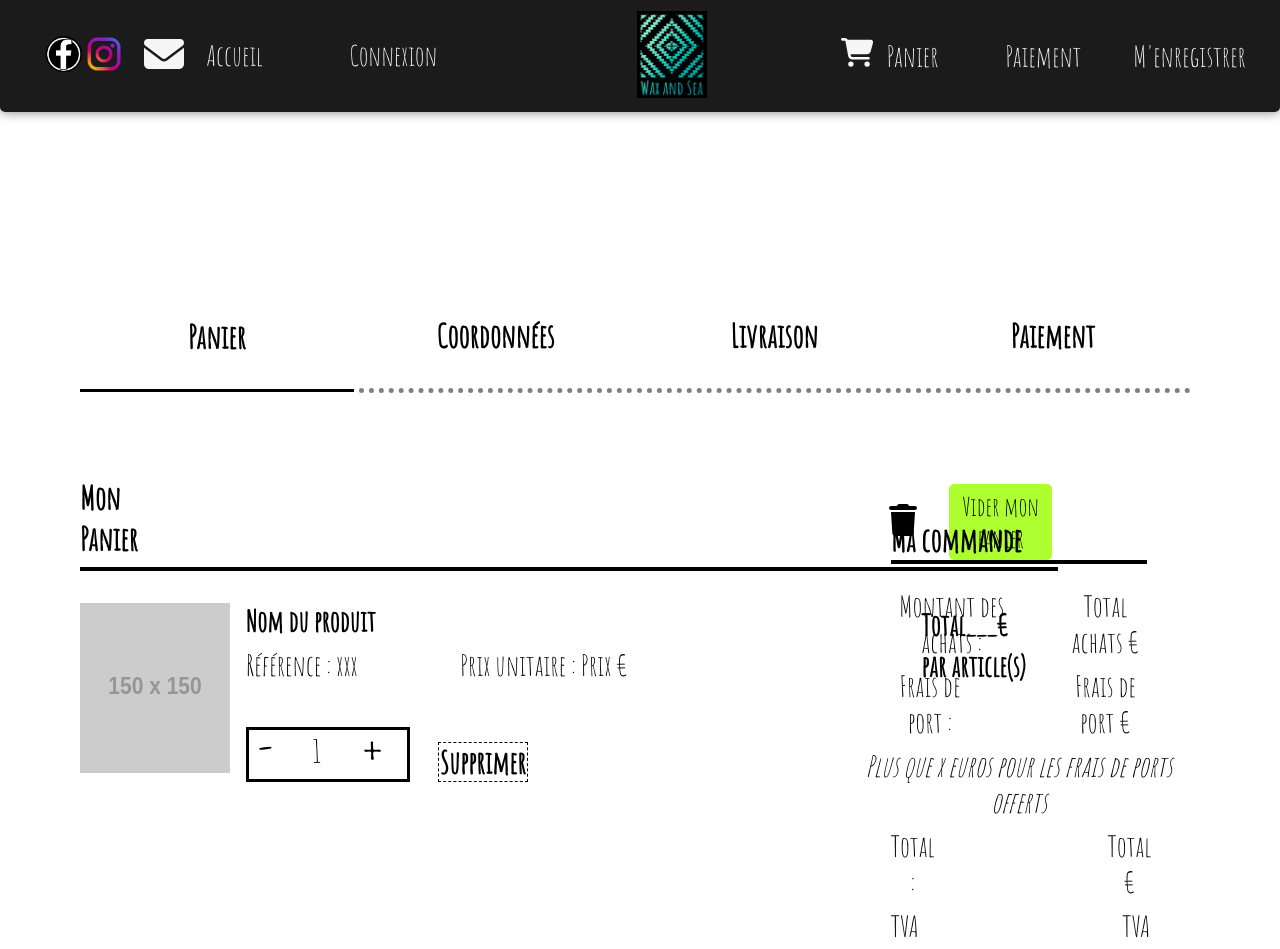
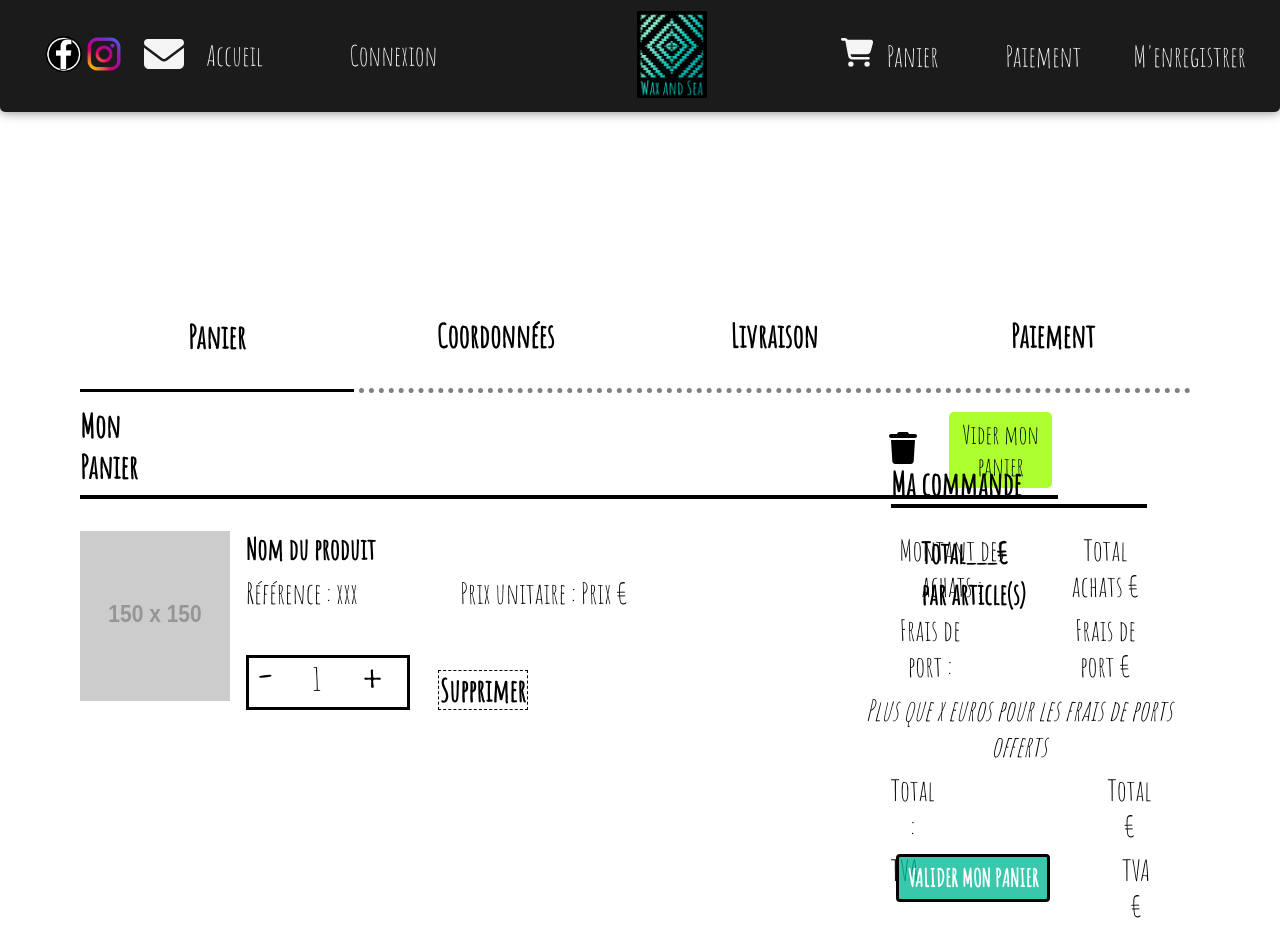
Before and after one commit to tristanlaulanie/waxandsea-front-dashboard, a React (Create React App) app: page /panier/produit in a window 1280 px wide. Shown: the top 949 px of the page. Built offline with nearby package versions, Linux system fonts and the light colour scheme.

Commit message:
PanierProduit&PanierCoordonnees:Desktop:OK

```diff
--- a/src/components/Panier/PanierCoordonnees/PanierCoordonnees.css
+++ b/src/components/Panier/PanierCoordonnees/PanierCoordonnees.css
@@ -26,13 +26,12 @@ form input {
     font-size: 22px;
 }
 
-
 h1 {
     font-size: 2.5em;
     font-weight: bold;
     text-align: left;
     position: relative;
-    right: 23vw;
+    right: 160%;
 }
 
 #panier_user-story {
--- a/src/components/Panier/PanierProduit/PanierProduit.css
+++ b/src/components/Panier/PanierProduit/PanierProduit.css
@@ -41,6 +41,11 @@ h1 {
     flex-direction: row;
     justify-content: space-between;
     align-items: center;
+}
+
+#mon-panier_produit {
+    position: relative;
+    top: -14vh;
 }
 
 #panier_container_title {
@@ -179,3 +184,30 @@ h1 {
     font-weight: bold;
     font-size: 0.9em;
 }
+
+#panier-produit_commande_component {
+    position: relative;
+    top: -7vh;
+}
+
+#valid_button button {
+    position: relative;
+    top: 2vh;
+    border: 3px solid black;
+    border-radius: 4px;
+    width: 12vw;
+    height: 6vh;
+    font-size: 24px;
+    font-weight: bold;
+    color: white;
+    background-color: rgba(1, 185, 148, 0.776);
+    position: relative;
+    right: 9%;
+    margin-top: 4vh;
+}
+
+#valid_button button:hover {
+    cursor: pointer;
+    background-color: black;
+    transition: 0.8s;
+}
--- a/src/components/Panier/PanierProduit/index.js
+++ b/src/components/Panier/PanierProduit/index.js
@@ -1,6 +1,7 @@
 import React from "react";
 // COMPOSANT
 import MaCommande from "../MaCommande";
+import { Link } from "react-router-dom";
 // CSS
 import "./PanierProduit.css";
 import { FontAwesomeIcon } from "@fortawesome/react-fontawesome";
@@ -55,7 +56,14 @@ function PanierProduit() {
             </div>
           </section>
         </container>
-        <MaCommande />
+        <div id="panier-produit_commande_component">
+          <MaCommande />
+          <div id="valid_button">
+            <Link to="/panier/coordonnees">
+              <button type="submit">VALIDER MON PANIER</button>
+            </Link>
+          </div>
+        </div>
       </div>
     </div>
   );
```
